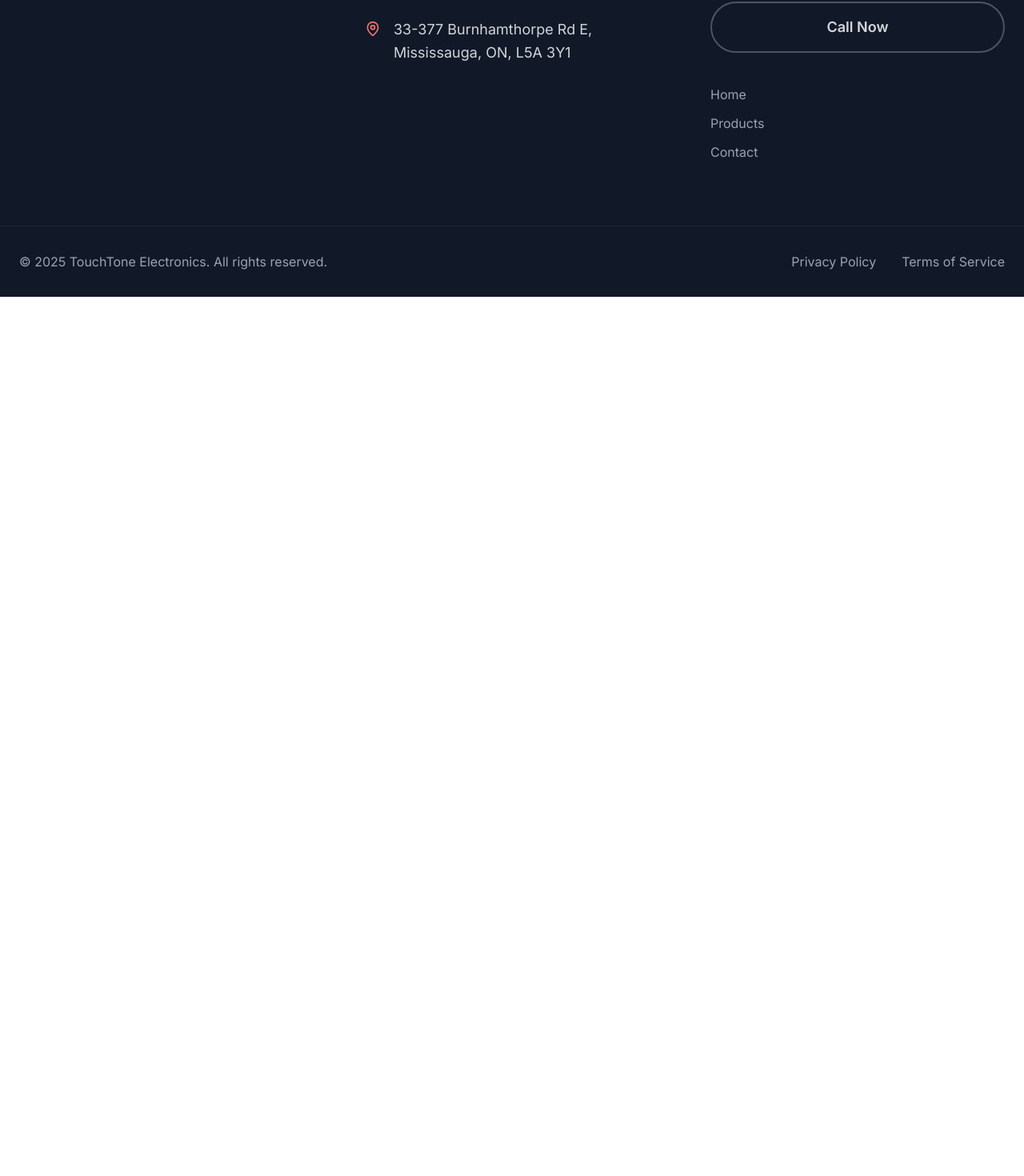
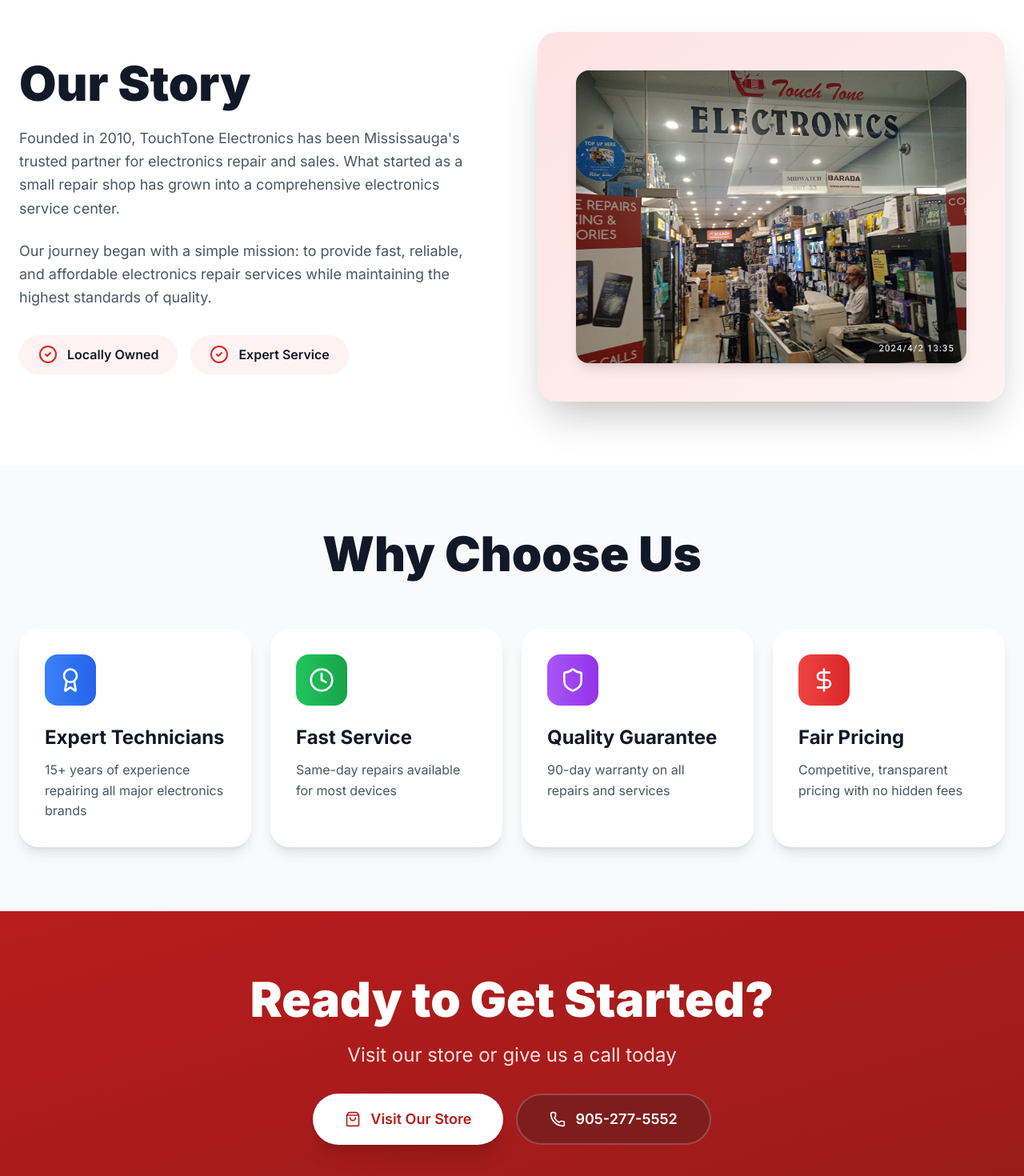
Before and after one commit to SnowPeakOfficial/touchtoneelectronics, a Next.js app: page /about in a window 1280 px wide. Shown: the part 528-1998 px from the top of the page at 80% size. Before the commit the page ends 899 px from the top, so only its background shows below. Built offline with nearby package versions, Linux system fonts and the light colour scheme.

Commit message:
Added sample about page

```diff
--- a/src/app/about/page.tsx
+++ b/src/app/about/page.tsx
@@ -1,10 +1,271 @@
+'use client';
+
 import React from 'react';
+import { motion } from 'framer-motion';
+import {
+  Award,
+  Clock,
+  Shield,
+  DollarSign,
+  Heart,
+  Target,
+  Users,
+  Zap,
+  Smartphone,
+  Laptop,
+  Gamepad2,
+  ShoppingBag,
+  Phone,
+  ArrowRight,
+  CheckCircle2
+} from 'lucide-react';
+import { COMPANY_INFO } from '@/data/constants';
 
-export default function AboutPage() {
+const AboutPage = () => {
+  const whyChooseUs = [
+    {
+      icon: Award,
+      title: 'Expert Technicians',
+      description: '15+ years of experience repairing all major electronics brands',
+      color: 'from-blue-500 to-blue-600'
+    },
+    {
+      icon: Clock,
+      title: 'Fast Service',
+      description: 'Same-day repairs available for most devices',
+      color: 'from-green-500 to-green-600'
+    },
+    {
+      icon: Shield,
+      title: 'Quality Guarantee',
+      description: '90-day warranty on all repairs and services',
+      color: 'from-purple-500 to-purple-600'
+    },
+    {
+      icon: DollarSign,
+      title: 'Fair Pricing',
+      description: 'Competitive, transparent pricing with no hidden fees',
+      color: 'from-red-500 to-red-600'
+    }
+  ];
+
+  const coreValues = [
+    {
+      icon: Heart,
+      title: 'Integrity',
+      description: 'Honest, transparent service you can trust'
+    },
+    {
+      icon: Target,
+      title: 'Excellence',
+      description: 'Quality workmanship in every repair'
+    },
+    {
+      icon: Users,
+      title: 'Customer First',
+      description: 'Your satisfaction is our priority'
+    },
+    {
+      icon: Zap,
+      title: 'Innovation',
+      description: 'Latest techniques and technology'
+    }
+  ];
+
+  const services = [
+    {
+      icon: Smartphone,
+      title: 'Smartphone Repair',
+      description: 'iPhone, Samsung, Google Pixel - all major brands'
+    },
+    {
+      icon: Laptop,
+      title: 'Computer Repair',
+      description: 'Laptops, desktops, tablets - hardware & software'
+    },
+    {
+      icon: Gamepad2,
+      title: 'Gaming Consoles',
+      description: 'PlayStation, Xbox, Nintendo repairs'
+    },
+    {
+      icon: ShoppingBag,
+      title: 'Electronics Sales',
+      description: 'New and refurbished devices available'
+    }
+  ];
+
+  const stats = [
+    { number: '5000+', label: 'Devices Repaired' },
+    { number: '15+', label: 'Years Experience' },
+    { number: '100%', label: 'Customer Satisfaction' },
+    { number: '24hr', label: 'Average Turnaround' }
+  ];
+
   return (
-    <div className="pt-20">
-      <h1 className="text-4xl font-bold text-center py-20">About Page</h1>
-      <p className="text-center">About page coming soon...</p>
+    <div className="min-h-screen bg-gradient-to-br from-gray-50 via-white to-blue-50/30">
+
+      {/* Hero Section */}
+      <section className="pt-32 pb-20 px-6">
+        <div className="max-w-7xl mx-auto text-center">
+          <motion.div
+            initial={{ opacity: 0, y: 50 }}
+            animate={{ opacity: 1, y: 0 }}
+            transition={{ duration: 0.8 }}
+          >
+            <h1 className="text-5xl md:text-7xl lg:text-8xl font-black text-gray-900 mb-6 leading-[0.9]">
+              <span className="block">Your Trusted</span>
+              <span className="block bg-gradient-to-r from-red-600 to-red-700 bg-clip-text text-transparent">
+                Electronics Partner
+              </span>
+            </h1>
+            <p className="text-xl md:text-2xl text-gray-600 max-w-3xl mx-auto leading-relaxed">
+              15+ years of expert service in Mississauga. Quality repairs, honest pricing,
+              and customer satisfaction guaranteed.
+            </p>
+          </motion.div>
+        </div>
+      </section>
+
+      {/* Our Story Section */}
+      <section className="py-20 px-6 bg-white">
+        <div className="max-w-7xl mx-auto">
+          <div className="grid grid-cols-1 lg:grid-cols-2 gap-16 items-center">
+
+            <motion.div
+              initial={{ opacity: 0, x: -50 }}
+              whileInView={{ opacity: 1, x: 0 }}
+              viewport={{ once: true }}
+              transition={{ duration: 0.8 }}
+            >
+              <h2 className="text-4xl md:text-5xl lg:text-6xl font-black text-gray-900 mb-6">
+                Our Story
+              </h2>
+              <div className="space-y-6 text-lg text-gray-600 leading-relaxed">
+                <p>
+                  Founded in 2010, TouchTone Electronics has been Mississauga&apos;s trusted partner
+                  for electronics repair and sales. What started as a small repair shop has grown
+                  into a comprehensive electronics service center.
+                </p>
+                <p>
+                  Our journey began with a simple mission: to provide fast, reliable, and affordable
+                  electronics repair services while maintaining the highest standards of quality.
+                </p>
+              </div>
+
+              <div className="mt-8 flex flex-wrap gap-4">
+                <div className="flex items-center gap-3 bg-red-50 px-6 py-3 rounded-full">
+                  <CheckCircle2 className="text-red-600" size={24} />
+                  <span className="font-semibold text-gray-900">Locally Owned</span>
+                </div>
+                <div className="flex items-center gap-3 bg-red-50 px-6 py-3 rounded-full">
+                  <CheckCircle2 className="text-red-600" size={24} />
+                  <span className="font-semibold text-gray-900">Expert Service</span>
+                </div>
+              </div>
+            </motion.div>
+
+            <motion.div
+              initial={{ opacity: 0, x: 50 }}
+              whileInView={{ opacity: 1, x: 0 }}
+              viewport={{ once: true }}
+              transition={{ duration: 0.8 }}
+              className="relative"
+            >
+              <div className="bg-gradient-to-br from-red-100 to-red-50 rounded-3xl p-12 shadow-2xl">
+                <img
+                  src="/images/touchtone-store.jpg"
+                  alt="TouchTone Electronics"
+                  className="w-full h-auto rounded-2xl shadow-lg"
+                />
+              </div>
+            </motion.div>
+          </div>
+        </div>
+      </section>
+
+      {/* Why Choose Us */}
+      <section className="py-20 px-6 bg-gray-50">
+        <div className="max-w-7xl mx-auto">
+          <motion.div
+            initial={{ opacity: 0, y: 50 }}
+            whileInView={{ opacity: 1, y: 0 }}
+            viewport={{ once: true }}
+            transition={{ duration: 0.8 }}
+            className="text-center mb-16"
+          >
+            <h2 className="text-4xl md:text-5xl lg:text-6xl font-black text-gray-900 mb-4">
+              Why Choose Us
+            </h2>
+          </motion.div>
+
+          <div className="grid grid-cols-1 md:grid-cols-2 lg:grid-cols-4 gap-6">
+            {whyChooseUs.map((item, index) => {
+              const Icon = item.icon;
+              return (
+                <motion.div
+                  key={item.title}
+                  initial={{ opacity: 0, y: 50 }}
+                  whileInView={{ opacity: 1, y: 0 }}
+                  viewport={{ once: true }}
+                  transition={{ delay: index * 0.1, duration: 0.6 }}
+                  whileHover={{ y: -5 }}
+                  className="bg-white rounded-3xl p-8 shadow-lg hover:shadow-2xl transition-all duration-300"
+                >
+                  <div className={`w-16 h-16 bg-gradient-to-r ${item.color} rounded-2xl flex items-center justify-center mb-6`}>
+                    <Icon className="text-white" size={32} />
+                  </div>
+                  <h3 className="text-2xl font-bold text-gray-900 mb-3">{item.title}</h3>
+                  <p className="text-gray-600">{item.description}</p>
+                </motion.div>
+              );
+            })}
+          </div>
+        </div>
+      </section>
+
+      {/* Call to Action */}
+      <section className="py-20 px-6 bg-gradient-to-br from-red-700 to-red-800 text-white">
+        <div className="max-w-4xl mx-auto text-center">
+          <motion.div
+            initial={{ opacity: 0, y: 50 }}
+            whileInView={{ opacity: 1, y: 0 }}
+            viewport={{ once: true }}
+            transition={{ duration: 0.8 }}
+          >
+            <h2 className="text-4xl md:text-5xl lg:text-6xl font-black mb-6">
+              Ready to Get Started?
+            </h2>
+            <p className="text-xl md:text-2xl mb-8 text-red-100">
+              Visit our store or give us a call today
+            </p>
+
+            <div className="flex flex-col sm:flex-row gap-4 justify-center">
+              <motion.a
+                href="/contact"
+                whileHover={{ scale: 1.05 }}
+                whileTap={{ scale: 0.95 }}
+                className="bg-white text-red-700 px-10 py-4 rounded-full text-lg font-semibold hover:bg-gray-100 transition-all duration-300 shadow-xl flex items-center justify-center gap-3"
+              >
+                <ShoppingBag size={20} />
+                Visit Our Store
+              </motion.a>
+
+              <motion.a
+                href={`tel:${COMPANY_INFO.phone}`}
+                whileHover={{ scale: 1.05 }}
+                whileTap={{ scale: 0.95 }}
+                className="bg-red-900 text-white px-10 py-4 rounded-full text-lg font-semibold hover:bg-red-950 transition-all duration-300 flex items-center justify-center gap-3 border-2 border-white/20"
+              >
+                <Phone size={20} />
+                {COMPANY_INFO.phone}
+              </motion.a>
+            </div>
+          </motion.div>
+        </div>
+      </section>
     </div>
   );
-}
+};
+
+export default AboutPage;
```
Also changed, not shown: public/images/touchtone-store.jpg (added).
